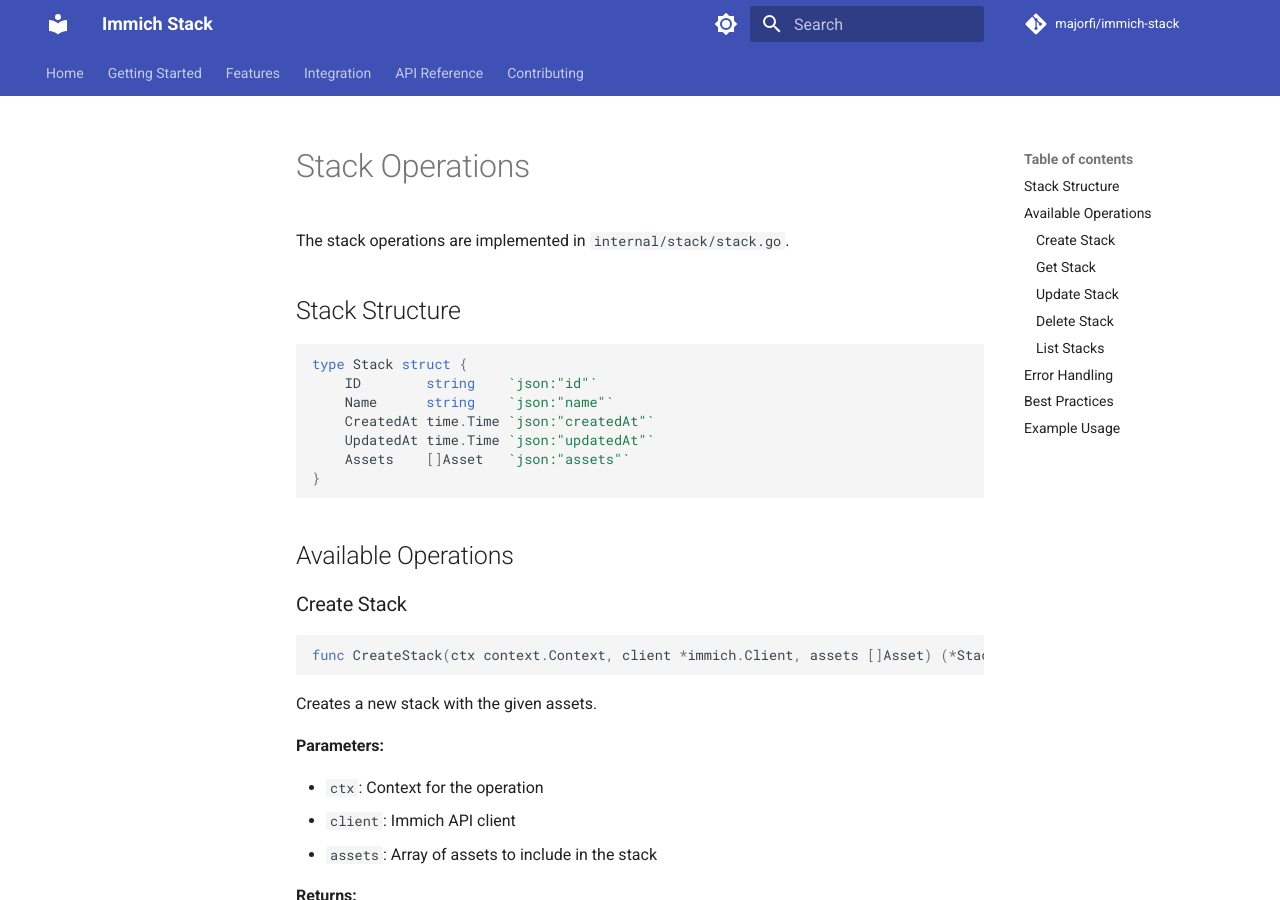
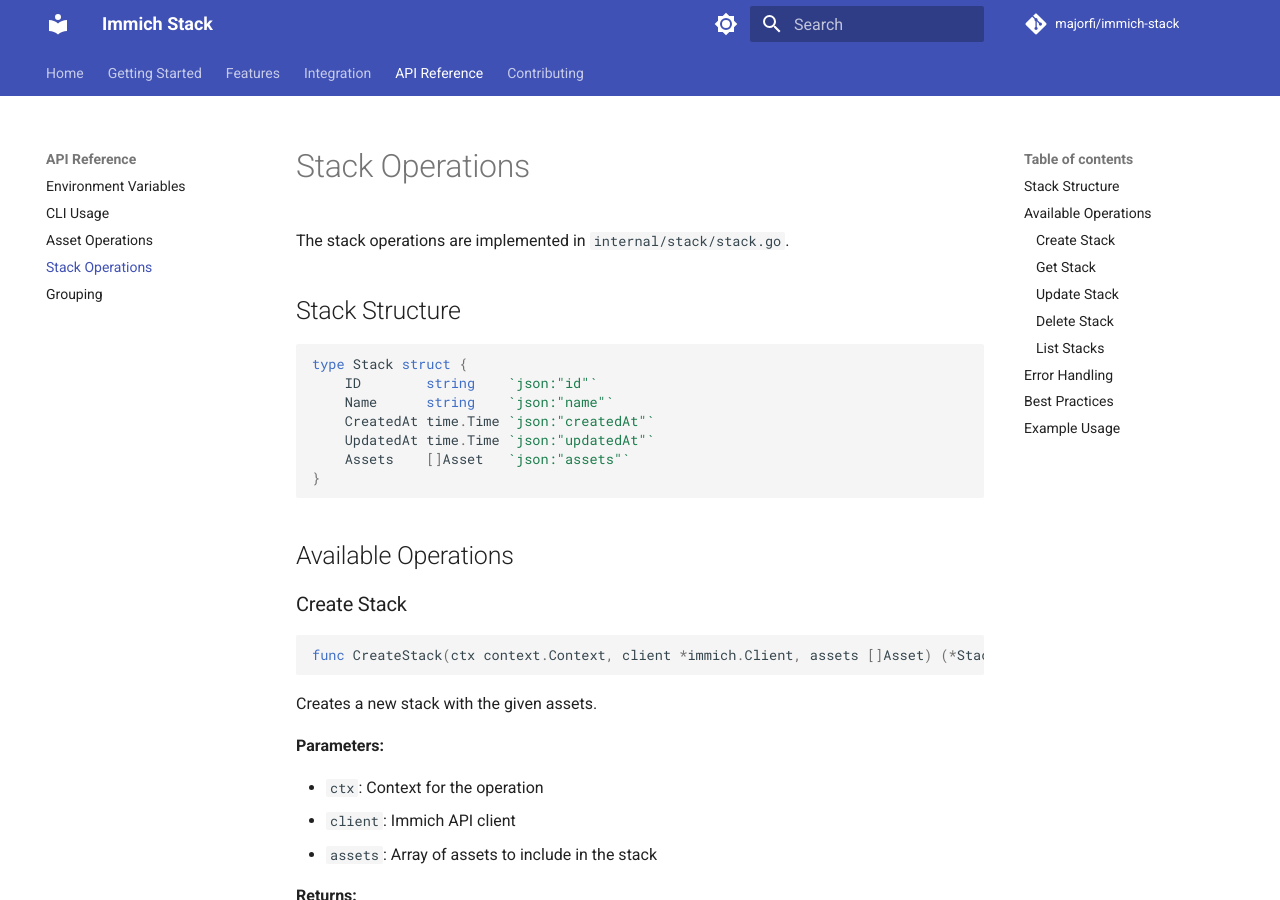
Before and after one commit to Majorfi/immich-stack, an MkDocs documentation site: the page built from docs/api-reference/stack-operations.md, in a window 1280 px wide and 900 px high. Built offline with MkDocs 1.6.1 and Material for MkDocs 9.7.7, drawn with Linux system fonts in a browser that asks for light colours; comment, search, counter and statistics services are not loaded.

```diff
--- a/mkdocs.yml
+++ b/mkdocs.yml
@@ -58,6 +58,10 @@
   - API Reference:
       - Environment Variables: api-reference/environment-variables.md
       - CLI Usage: api-reference/cli-usage.md
+      - Asset Operations: api-reference/asset-operations.md
+      - Stack Operations: api-reference/stack-operations.md
+      - Grouping: api-reference/grouping.md
   - Contributing:
       - Development: contributing/development.md
       - Testing: contributing/testing.md
+      - Troubleshooting: troubleshooting.md
```
Also changed, not shown: 3 other files.
